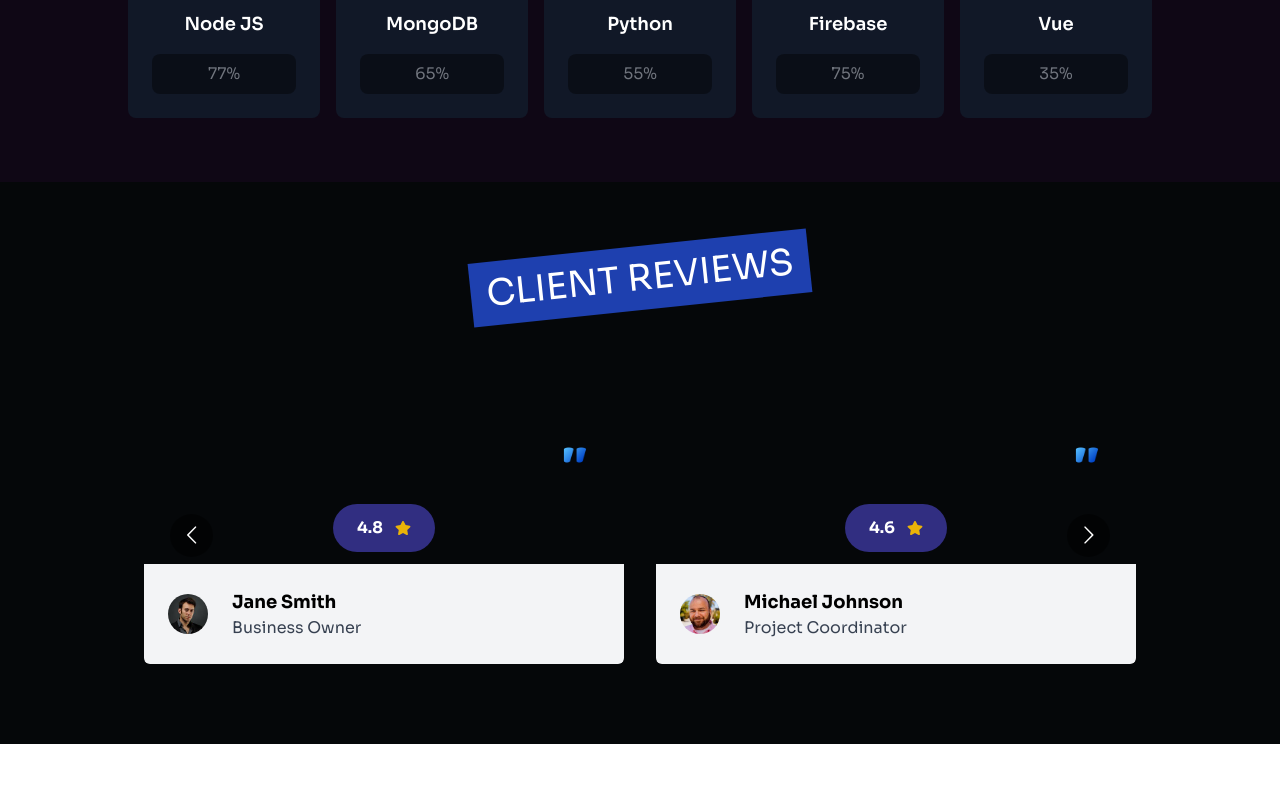
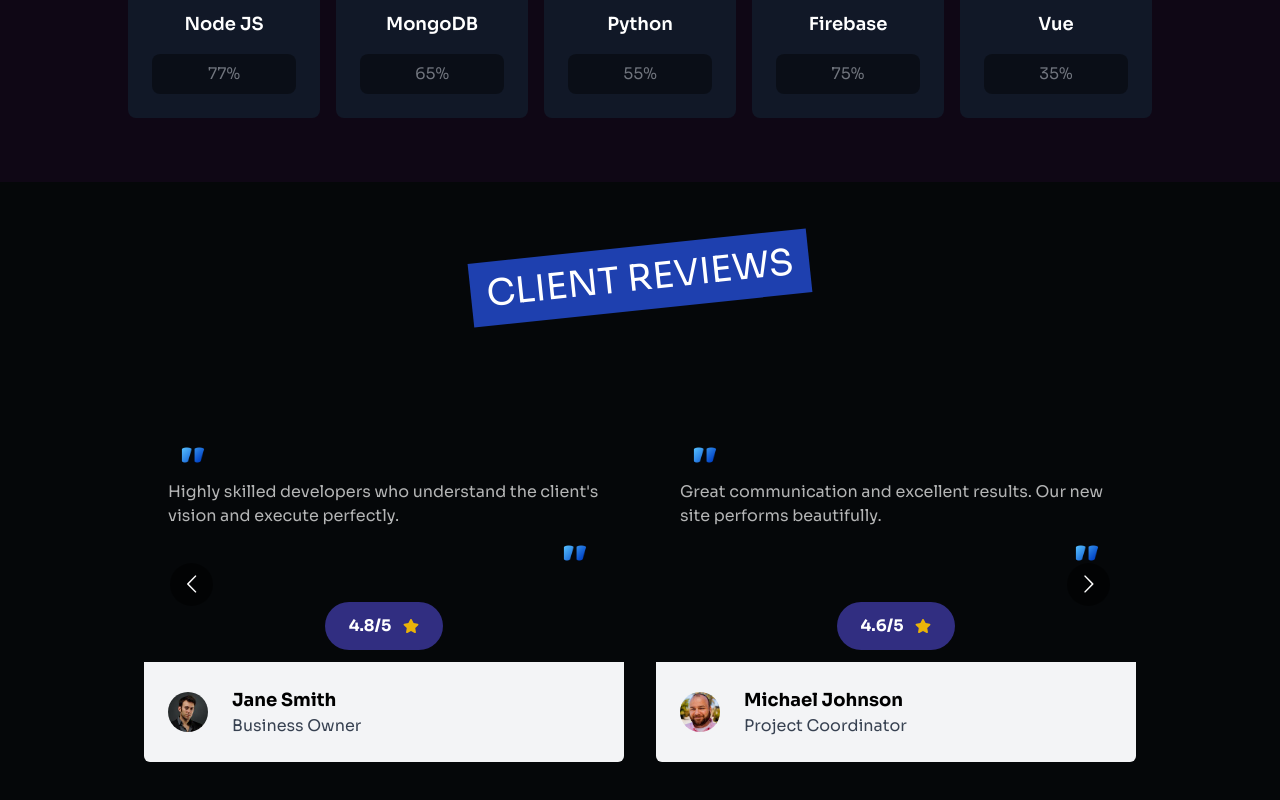
Before and after one commit to mahingaRodin/Portfolio, a Next.js app: page / in a window 1280 px wide. Shown: the part 4264-5064 px from the top of the page. Before the commit the page ends 5008 px from the top, so only its background shows below. Built offline with nearby package versions, Linux system fonts and the light colour scheme.

Commit message:
"finished and updated the review cards and messages"

```diff
--- a/components/Home/Reviews/ReviewCard.tsx
+++ b/components/Home/Reviews/ReviewCard.tsx
@@ -24,11 +24,18 @@ const ReviewCard = ({ review }: Props) => {
           alt="image"
           width={50}
           height={50}
+        />
+        <p className="text-white text-opacity-70">{clientReview}</p>
+        <Image
+          src="/images/q.png"
+          alt="image"
+          width={50}
+          height={50}
           className="ml-auto"
         />
       </div>
       <div className="px-6 py-3 mb-3 w-fit mx-auto rounded-full flex items-center space-x-3 bg-indigo-900 text-white font-bold">
-        <span>{rating}</span>
+        <span>{rating}/5</span>
         <FaStar className="text-yellow-500" />
       </div>
       <div className="bg-gray-100">
--- a/components/Home/Reviews/Slider.tsx
+++ b/components/Home/Reviews/Slider.tsx
@@ -29,15 +29,15 @@ const Slider = () => {
       arrows={true}
       autoPlay={true}
       autoPlaySpeed={5000}
+      infinite
       responsive={responsive}
-      infinite
     >
       {clientReviews.map((review) => {
         return (
           <div key={review.image}>
             <ReviewCard review={review} />
           </div>
-              )
+        );
       })}
     </Carousel>
   );
```
Lines whose indentation alone changed are shown as unchanged.
